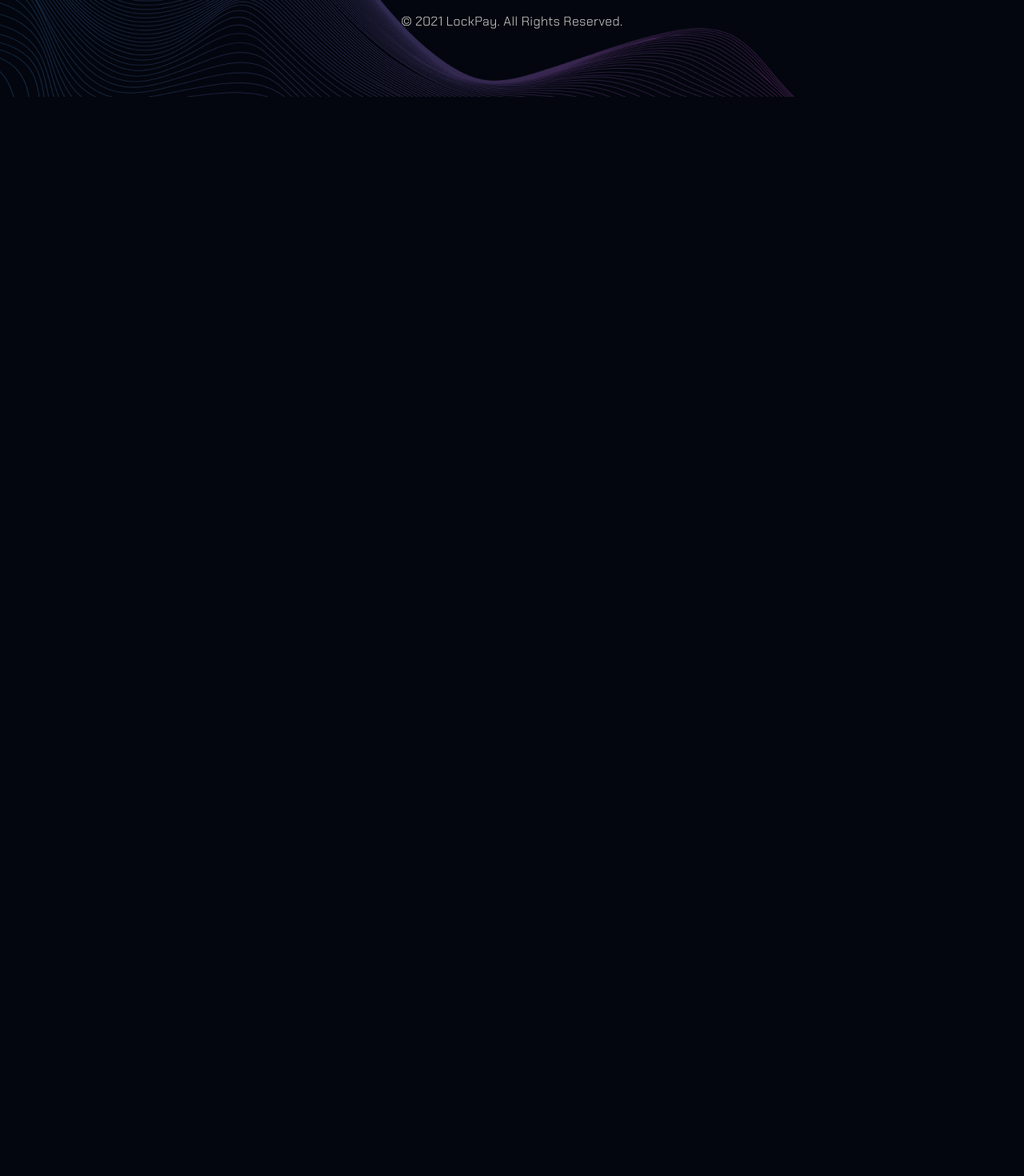
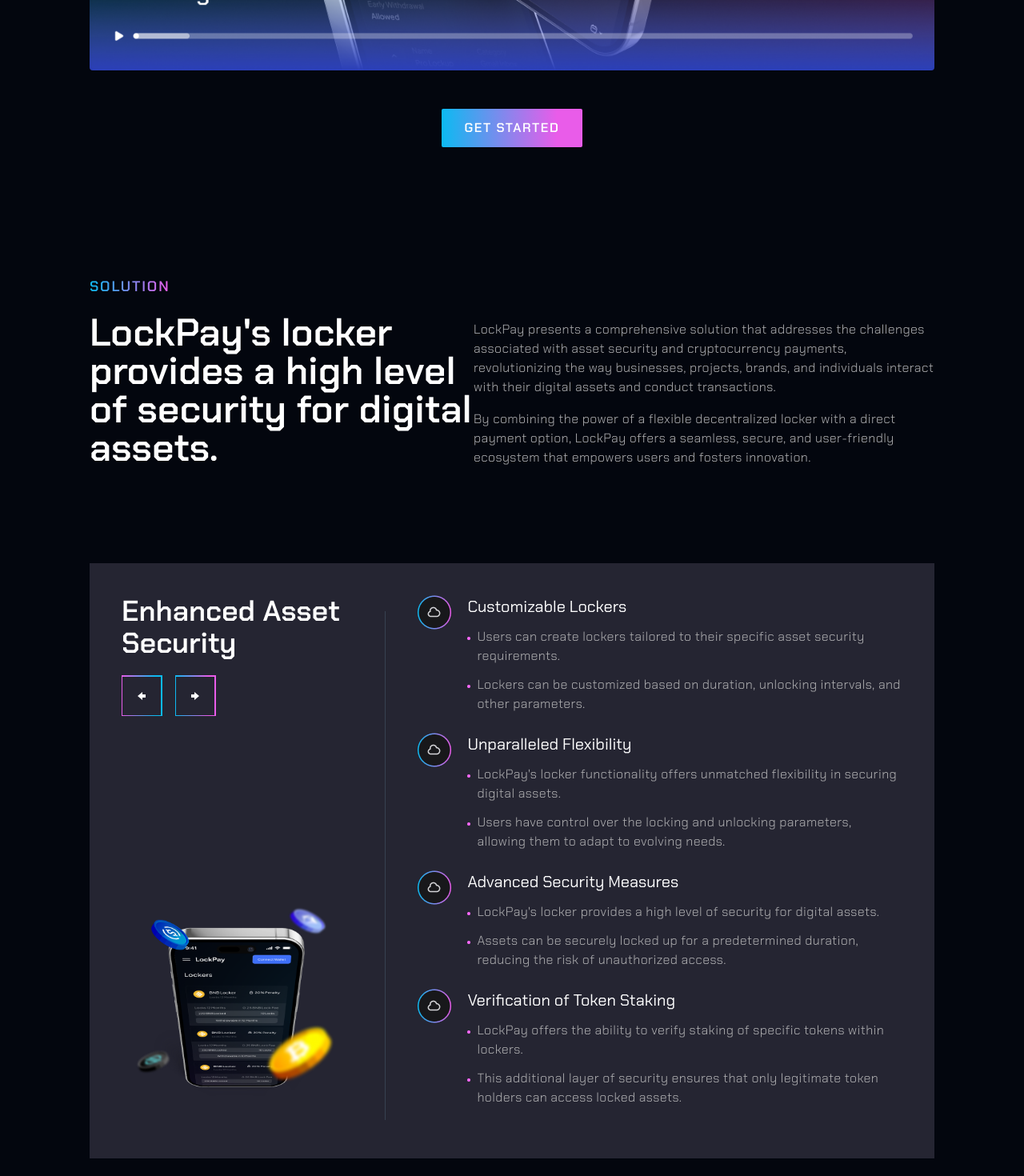
Before and after one commit to davidFCDev/figma-crypto-clone, a React (Vite) app: page /solution in a window 1280 px wide. Shown: the part 2540-4010 px from the top of the page at 80% size. Before the commit the page ends 2661 px from the top, so only its background shows below. Built offline with nearby package versions, Linux system fonts and the light colour scheme.

Commit message:
update responsive solution

```diff
--- a/src/components/solution/Description.tsx
+++ b/src/components/solution/Description.tsx
@@ -21,25 +21,29 @@
 
   return (
     <div
-      className={`${styles.paddingX} w-full py-20 flex flex-col gap-10 justify-center items-center`}
+      className={`${styles.paddingX} w-full py-10 small:py-20 flex flex-col gap-10`}
     >
-      <header className="flex items-start">
-        <div className="flex flex-col gap-5 items-start max-w-5xl px-4">
+      <header className="flex flex-col small:flex-row items-start">
+        <div className="flex flex-col gap-5 items-start small:max-w-2xl">
           <h2 className={`${styles.gradientText}`}>Solution</h2>
-          <h1 className="text-5xl leading-tight font-semibold">
+          <h1 className="text-4xl small:text-5xl leading-tight font-semibold">
             LockPay's locker provides a high level of security for digital
             assets.
           </h1>
         </div>
-        <div className="flex flex-col gap-4 pt-14 max-w-xl">
-          <p className={`${styles.parraph} text-grayscale-200`}>
+        <div className="flex flex-col gap-4 pt-6 small:pt-14 small:max-w-xl">
+          <p
+            className={`${styles.parraph} text-grayscale-200 text-sm small:text-base`}
+          >
             LockPay presents a comprehensive solution that addresses the
             challenges associated with asset security and cryptocurrency
             payments, revolutionizing the way businesses, projects, brands, and
             individuals interact with their digital assets and conduct
             transactions.{" "}
           </p>
-          <p className={`${styles.parraph} text-grayscale-200`}>
+          <p
+            className={`${styles.parraph} text-grayscale-200 text-sm small:text-base`}
+          >
             By combining the power of a flexible decentralized locker with a
             direct payment option, LockPay offers a seamless, secure, and
             user-friendly ecosystem that empowers users and fosters innovation.
@@ -47,20 +51,19 @@
         </div>
       </header>
 
-      <main className="flex flex-col my-20 gap-10">
-        <div className="bg-grayscale-300 w-full">
+      <main className="flex flex-col my-10 small:my-20 gap-10">
         <motion.div
           key={current.id}
           initial={{ opacity: 0 }}
           animate={{ opacity: 1 }}
           exit={{ opacity: 0 }}
           transition={{ duration: 2 }}
-            className="flex justify-between pt-10 px-10 gap-10"
+          className="flex flex-col small:flex-row justify-between pt-10 px-4 small:px-10 gap-5 small:gap-10 bg-grayscale-300 w-full"
         >
-            <div className="flex flex-col justify-between items-start">
+          <div className="flex flex-col justify-between items-start gap-6">
             <div className="flex flex-col gap-5">
               <div className="flex flex-col gap-4 items-start max-w-xs">
-                  <h2 className="text-4xl font-semibold leading-tight">
+                <h2 className="text-3xl small:text-4xl font-semibold leading-tight">
                   {current.title}
                 </h2>
               </div>
@@ -69,7 +72,7 @@
                   className="bg-blue-gradient-reverse p-[1.4px]"
                   onClick={handlePrevious}
                 >
-                    <div className="flex h-12 w-full items-center justify-center bg-grayscale-300 back px-4 hover:bg-grayscale-400">
+                  <div className="flex h-10 small:h-12 w-full items-center justify-center bg-grayscale-300 px-3 small:px-4 hover:bg-grayscale-400">
                     <GoArrowLeft />
                   </div>
                 </button>
@@ -77,7 +80,7 @@
                   className="bg-blue-gradient p-[1.4px]"
                   onClick={handleNext}
                 >
-                    <div className="flex h-12 w-full items-center justify-center bg-grayscale-300 back px-4 hover:bg-grayscale-400">
+                  <div className="flex h-10 small:h-12 w-full items-center justify-center bg-grayscale-300 px-3 small:px-4 hover:bg-grayscale-400">
                     <GoArrowRight />
                   </div>
                 </button>
@@ -87,19 +90,19 @@
             <img
               src={current.image}
               alt={current.title}
-                className="max-w-lg"
+              className="small:pb-10"
             />
           </div>
 
-            <div className="border-l border-gray-700 mt-5 mb-12"></div>
+          <div className="border-l border-gray-700 mt-5 mb-12 hidden small:block"></div>
 
           <div className=" flex flex-col gap-6 pb-16">
-              <div className="flex gap-5 items-start">
+            <div className="flex flex-col small:flex-row gap-5 items-start">
               <img src="/cloud-icon.png" alt="cloud icon" />
               <div className="flex flex-col gap-3">
-                  <h3 className="text-xl">{current.subtitle1}</h3>
+                <h3 className="text-lg small:text-xl">{current.subtitle1}</h3>
                 <p
-                    className={`${styles.parraph} text-grayscale-200 flex items-start`}
+                  className={`${styles.parraph} text-grayscale-200 flex items-start text-sm small:text-base`}
                 >
                   <img
                     src="/point.png"
@@ -109,7 +112,7 @@
                   {current.description1[0]}
                 </p>
                 <p
-                    className={`${styles.parraph} text-grayscale-200 flex items-start`}
+                  className={`${styles.parraph} text-grayscale-200 flex items-start text-sm small:text-base`}
                 >
                   <img
                     src="/point.png"
@@ -120,12 +123,12 @@
                 </p>
               </div>
             </div>
-              <div className="flex gap-5 items-start">
+            <div className="flex flex-col small:flex-row gap-5 items-start">
               <img src="/cloud-icon.png" alt="cloud icon" />
               <div className="flex flex-col gap-3">
-                  <h3 className="text-xl">{current.subtitle2}</h3>
+                <h3 className="text-lg small:text-xl">{current.subtitle2}</h3>
                 <p
-                    className={`${styles.parraph} text-grayscale-200 flex items-start`}
+                  className={`${styles.parraph} text-grayscale-200 flex items-start text-sm small:text-base`}
                 >
                   <img
                     src="/point.png"
@@ -135,7 +138,7 @@
                   {current.description2[0]}
                 </p>
                 <p
-                    className={`${styles.parraph} text-grayscale-200 flex items-start`}
+                  className={`${styles.parraph} text-grayscale-200 flex items-start text-sm small:text-base`}
                 >
                   <img
                     src="/point.png"
@@ -146,12 +149,12 @@
                 </p>
               </div>
             </div>
-              <div className="flex gap-5 items-start">
+            <div className="flex flex-col small:flex-row gap-5 items-start">
               <img src="/cloud-icon.png" alt="cloud icon" />
               <div className="flex flex-col gap-3">
-                  <h3 className="text-xl">{current.subtitle3}</h3>
+                <h3 className="text-lg small:text-xl">{current.subtitle3}</h3>
                 <p
-                    className={`${styles.parraph} text-grayscale-200 flex items-start`}
+                  className={`${styles.parraph} text-grayscale-200 flex items-start text-sm small:text-base`}
                 >
                   <img
                     src="/point.png"
@@ -161,7 +164,7 @@
                   {current.description3[0]}
                 </p>
                 <p
-                    className={`${styles.parraph} text-grayscale-200 flex items-start`}
+                  className={`${styles.parraph} text-grayscale-200 flex items-start text-sm small:text-base`}
                 >
                   <img
                     src="/point.png"
@@ -172,12 +175,12 @@
                 </p>
               </div>
             </div>
-              <div className="flex gap-5 items-start">
+            <div className="flex flex-col small:flex-row gap-5 items-start">
               <img src="/cloud-icon.png" alt="cloud icon" />
               <div className="flex flex-col gap-3">
-                  <h3 className="text-xl">{current.subtitle4}</h3>
+                <h3 className="text-lg small:text-xl">{current.subtitle4}</h3>
                 <p
-                    className={`${styles.parraph} text-grayscale-200 flex items-start`}
+                  className={`${styles.parraph} text-grayscale-200 flex items-start text-sm small:text-base`}
                 >
                   <img
                     src="/point.png"
@@ -187,7 +190,7 @@
                   {current.description4[0]}
                 </p>
                 <p
-                    className={`${styles.parraph} text-grayscale-200 flex items-start`}
+                  className={`${styles.parraph} text-grayscale-200 flex items-start text-sm small:text-base`}
                 >
                   <img
                     src="/point.png"
@@ -200,7 +203,6 @@
             </div>
           </div>
         </motion.div>
-        </div>
 
         <div className="flex justify-center">
           {SECURITY.map((_, index) => (
--- a/src/components/solution/Detail.tsx
+++ b/src/components/solution/Detail.tsx
@@ -3,7 +3,7 @@
 import SectionTitle from "../SectionTitle";
 import { IoMdArrowBack, IoMdArrowForward } from "react-icons/io";
 import { useState } from "react";
-import { AnimatePresence, motion } from "framer-motion";
+import { motion } from "framer-motion";
 
 const Detail = () => {
   const TEXTOS = [
--- a/src/components/solution/Video.tsx
+++ b/src/components/solution/Video.tsx
@@ -6,15 +6,17 @@
     <div
       className={`${styles.paddingX} flex flex-col py-20 gap-12 items-center justify-center text-center w-full`}
     >
-      <div className="flex flex-col gap-5 items-center max-w-5xl px-4">
+      <div className="flex flex-col gap-5 items-center small:max-w-5xl small:px-4">
         <h2 className={`${styles.gradientText}`}>Our Solution</h2>
-        <h1 className="text-5xl leading-tight font-semibold">
+        <h1 className="text-4xl small:text-5xl leading-tight font-semibold">
           LockPay offers a seamless, secure, and user-friendly ecosystem that
           empowers users and fosters innovation.
         </h1>
       </div>
 
-      <img src="/video.png" alt="video" className="w-full" />
+      <img src="/video.png" alt="video" className="w-full rounded hidden small:block" />
+      <img src="/video-responsive.png" alt="video" className="w-full rounded block small:hidden" />
+
 
       <Button text="Get started" />
     </div>
--- a/src/pages/SolutionPage.tsx
+++ b/src/pages/SolutionPage.tsx
@@ -1,13 +1,13 @@
-// import Description from "../components/solution/Description";
+import Description from "../components/solution/Description";
 import Detail from "../components/solution/Detail";
-// import Solution from "../components/solution/Video";
+import Solution from "../components/solution/Video";
 
 const SolutionPage = () => {
   return (
     <div className="screen-path overflow-x-hidden">
       <Detail />
-      {/* <Solution />
-      <Description /> */}
+      <Solution />
+      <Description />
     </div>
   );
 };
```
Also changed, not shown: public/video-responsive.png (added). Lines whose indentation alone changed are shown as unchanged.
